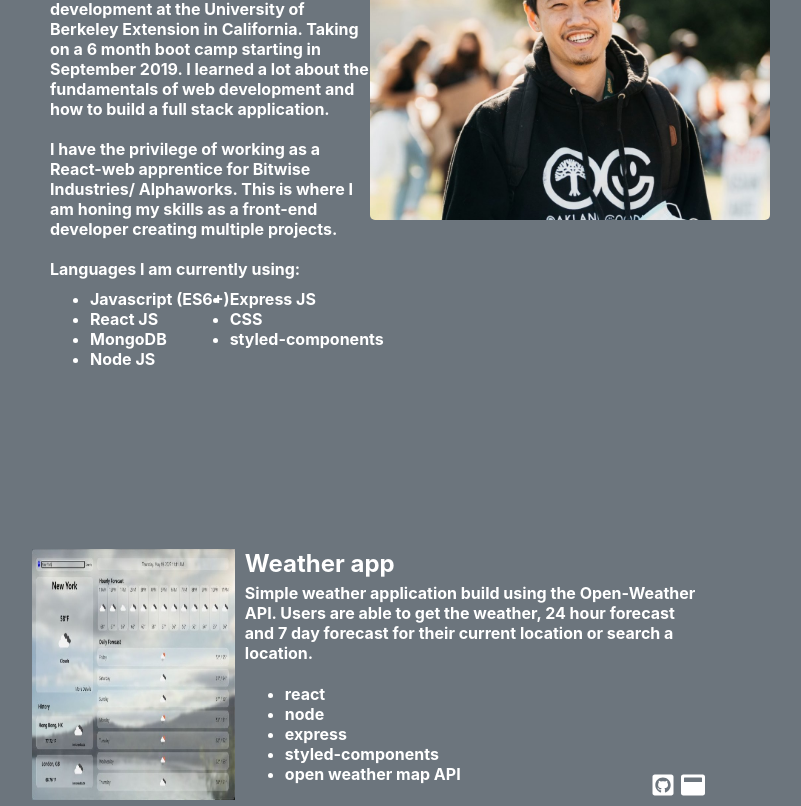
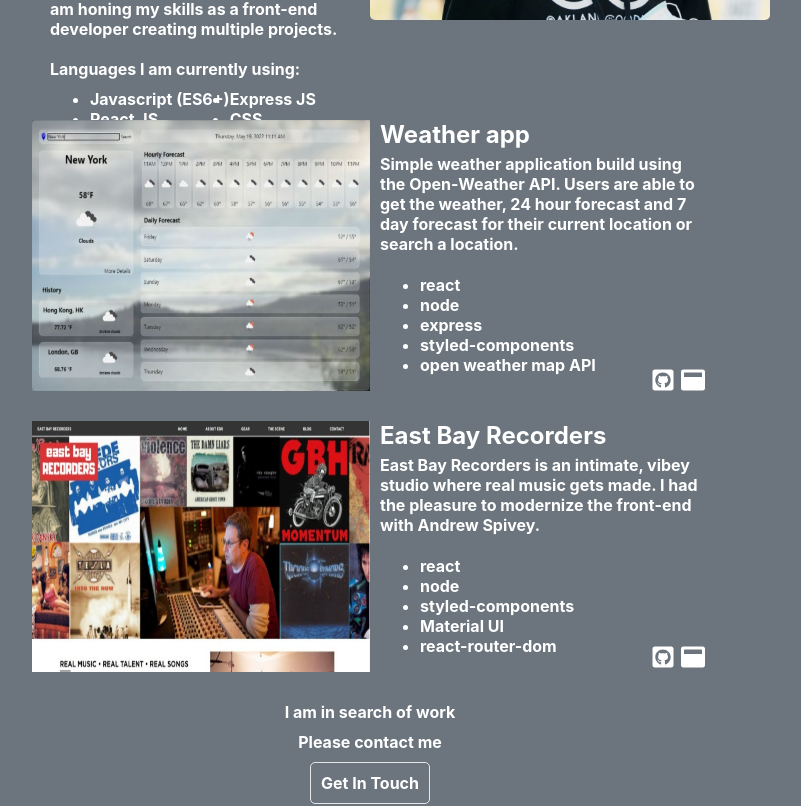
Before and after one commit to Frank-5850/portfolio, a React (Create React App) app: page / in a window 1280 px wide. Shown: the part 1180-1986 px from the top of the page, without its empty margins (270-1071 px from the left). Built offline with nearby package versions, Linux system fonts and the light colour scheme.

Commit message:
media sizing for XXL screens.

```diff
--- a/src/AboutMe/aboutMe.styles.js
+++ b/src/AboutMe/aboutMe.styles.js
@@ -5,8 +5,11 @@
   flex-direction: column;
   align-items: center;
   justify-content: center;
-  height: 100vh;
   width: 100vw;
+  margin-bottom: 100px;
+  @media (min-width: 1881px) {
+    margin-bottom: 200px;
+  }
   @media (min-width: 100px) and (max-width: 425px) {
     margin: 25px 0;
   }
@@ -15,11 +18,10 @@
 export const AboutMeContainer = styled.div`
   display: flex;
   flex-direction: row;
-  justify-content: center;
   height: 50vh;
   width: 50vw;
   @media (min-width: 426px) and (max-width: 1024px) {
-    width: 90vw;
+    width: 70vw;
     align-items: center;
   }
   @media (min-width: 100px) and (max-width: 425px) {
@@ -36,12 +38,15 @@
   width: 50vw;
   @media (min-width: 100px) and (max-width: 425px) {
     height: 100vh;
-    width: 95vw;
+    width: 70vw;
   }
 `;
 
 export const SectionTitle = styled.h1`
   margin: 0 0 10px 0;
+  @media (min-width: 1881px) {
+    font-size: 50px;
+  }
   @media (max-width: 320px) {
     margin: 0;
   }
@@ -49,6 +54,9 @@
 
 export const SectionText = styled.p`
   margin: 10px 0;
+  @media (min-width: 1881px) {
+    font-size: 25px;
+  }
 `;
 
 export const SkillSection = styled.ul`
@@ -63,6 +71,9 @@
 
 export const Skills = styled.li`
   margin: 0;
+  @media (min-width: 1881px) {
+    font-size: 25px;
+  }
 `;
 
 export const PhotoSection = styled.div`
@@ -71,6 +82,10 @@
   justify-content: center;
   height: 100%;
   width: 50%;
+  @media (min-width: 1881px) {
+    width: 400px;
+    height: 600px;
+  }
   @media (min-width: 426px) and (max-width: 768px) {
     height: 300px;
     align-items: center;
@@ -87,8 +102,12 @@
   height: 400px;
   object-fit: contain;
   border-radius: 5px;
+  @media (min-width: 1881px) {
+    width: 400px;
+    height: 600px;
+  }
   @media (min-width: 426px) and (max-width: 768px) {
-    width: 300px;
+    width: 200px;
     height: 300px;
   }
   @media (min-width: 100px) and (max-width: 425px) {
--- a/src/Contact/contact.styles.js
+++ b/src/Contact/contact.styles.js
@@ -5,8 +5,8 @@
   flex-direction: column;
   align-items: center;
   justify-content: center;
-  height: 100vh;
   width: 100vw;
+  margin-bottom: 50px;
   @media (min-width: 100px) and (max-width: 375px) {
     height: 60vh;
   }
@@ -17,7 +17,6 @@
   flex-direction: column;
   align-items: center;
   justify-content: center;
-  height: 50vh;
   width: 50vw;
   @media (min-width: 100px) and (max-width: 375px) {
     width: 100vw;
@@ -29,8 +28,15 @@
   padding: 10px;
   border: 1px solid #e6e6e6;
   border-radius: 5px;
+  @media (min-width: 1881px) {
+    font-size: 25px;
+  }
 `;
 
 export const ContactMessage = styled.p`
   margin: 0 0 10px 0;
+  @media (min-width: 1881px) {
+    margin: 0 0 20px 0;
+    font-size: 25px;
+  }
 `;
--- a/src/LandingPage/landingPage.styles.js
+++ b/src/LandingPage/landingPage.styles.js
@@ -31,11 +31,20 @@
 
 export const Greeting = styled.h3`
   margin: 0 50px;
+  @media (min-width: 1881px) {
+    font-size: 50px;
+  }
 `;
 
 export const HeaderText = styled.h1`
   font-size: 3em;
   margin: 0 50px;
+  @media (min-width: 1881px) {
+    font-size: 50px;
+  }
+  @media (min-width: 1800px) {
+    font-size: 6em;
+  }
   @media (max-width: 1024px) {
     font-size: 2em;
   }
@@ -52,4 +61,7 @@
 
 export const Skills = styled.h4`
   margin: 10px 50px;
+  @media (min-width: 1881px) {
+    font-size: 50px;
+  }
 `;
--- a/src/Socials/Socials.js
+++ b/src/Socials/Socials.js
@@ -18,7 +18,7 @@
       <SocialsContainer>
         <IconBox>
           <IconLink href="https://github.com/Frank-5850" target="_blank">
-            <FaGithubSquare size="1.5em" />
+            <FaGithubSquare size="1.5em" className="icon" />
           </IconLink>
         </IconBox>
         <IconBox>
@@ -26,17 +26,17 @@
             href="https://www.linkedin.com/in/franco-phan-5b14b7144/"
             target="_blank"
           >
-            <FaLinkedin size="1.5em" />
+            <FaLinkedin size="1.5em" className="icon" />
           </IconLink>
         </IconBox>
         <IconBox>
           <IconLink href="https://www.instagram.com/frankphan/" target="_blank">
-            <FaInstagramSquare size="1.5em" />
+            <FaInstagramSquare size="1.5em" className="icon" />
           </IconLink>
         </IconBox>
         <IconBox>
           <IconLink href="https://twitter.com/home" target="_blank">
-            <FaTwitterSquare size="1.5em" />
+            <FaTwitterSquare size="1.5em" className="icon" />
           </IconLink>
         </IconBox>
       </SocialsContainer>
--- a/src/Socials/socials.styles.js
+++ b/src/Socials/socials.styles.js
@@ -24,6 +24,10 @@
     height: 300px;
     margin: 0px auto;
     background-color: white;
+    @media (min-width: 1881px) {
+      width: 5px;
+      height: 400px;
+    }
   }
 `;
 
--- a/src/Work/work.styles.js
+++ b/src/Work/work.styles.js
@@ -5,7 +5,7 @@
   flex-direction: column;
   align-items: center;
   justify-content: center;
-  height: 100vh;
+  // height: 100vh;
   width: 100vw;
   @media (min-width: 100px) and (max-width: 425px) {
     min-height: 80vh;
@@ -29,33 +29,52 @@
 export const WorkCard = styled.div`
   display: flex;
   flex-flow: row;
-  align-items: center;
+  // align-items: center;
   // height: 25%;
   width: 80%;
   // border: 1px solid blue;
   margin-bottom: 30px;
+  @media (min-width: 1881px) {
+    margin-bottom: 75px;
+  }
 `;
 
 export const WorkImg = styled.img`
-  width: 30%;
-  height: 100%;
+  display: block;
+  margin-left: auto;
+  margin-right: auto;
+  width: 50%;
+
+  @media (min-width: 1881px) {
+    width: 40%;
+    height: 100%;
+  }
 `;
 
 export const WorkInfo = styled.div`
   padding-left: 10px;
   width: 70%;
+  @media (min-width: 1881px) {
+    padding-left: 40px;
+  }
 `;
 
 export const WorkTitle = styled.h2`
   margin: 0;
   padding: 0;
   margin: 0 0 5px 0;
+  @media (min-width: 1881px) {
+    font-size: 50px;
+  }
 `;
 
 export const WorkDetails = styled.p`
   margin: 0;
   padding: 0;
   margin: 0 0 5px 0;
+  @media (min-width: 1881px) {
+    font-size: 20px;
+  }
 `;
 
 export const LanguageAndLinks = styled.div`
@@ -70,7 +89,11 @@
   flex-flow: column;
 `;
 
-export const Language = styled.li``;
+export const Language = styled.li`
+  @media (min-width: 1881px) {
+    font-size: 22px;
+  }
+`;
 
 export const IconLinkBox = styled.div`
   display: flex;
```
Also changed, not shown: src/App.css (line endings or trailing spaces).
